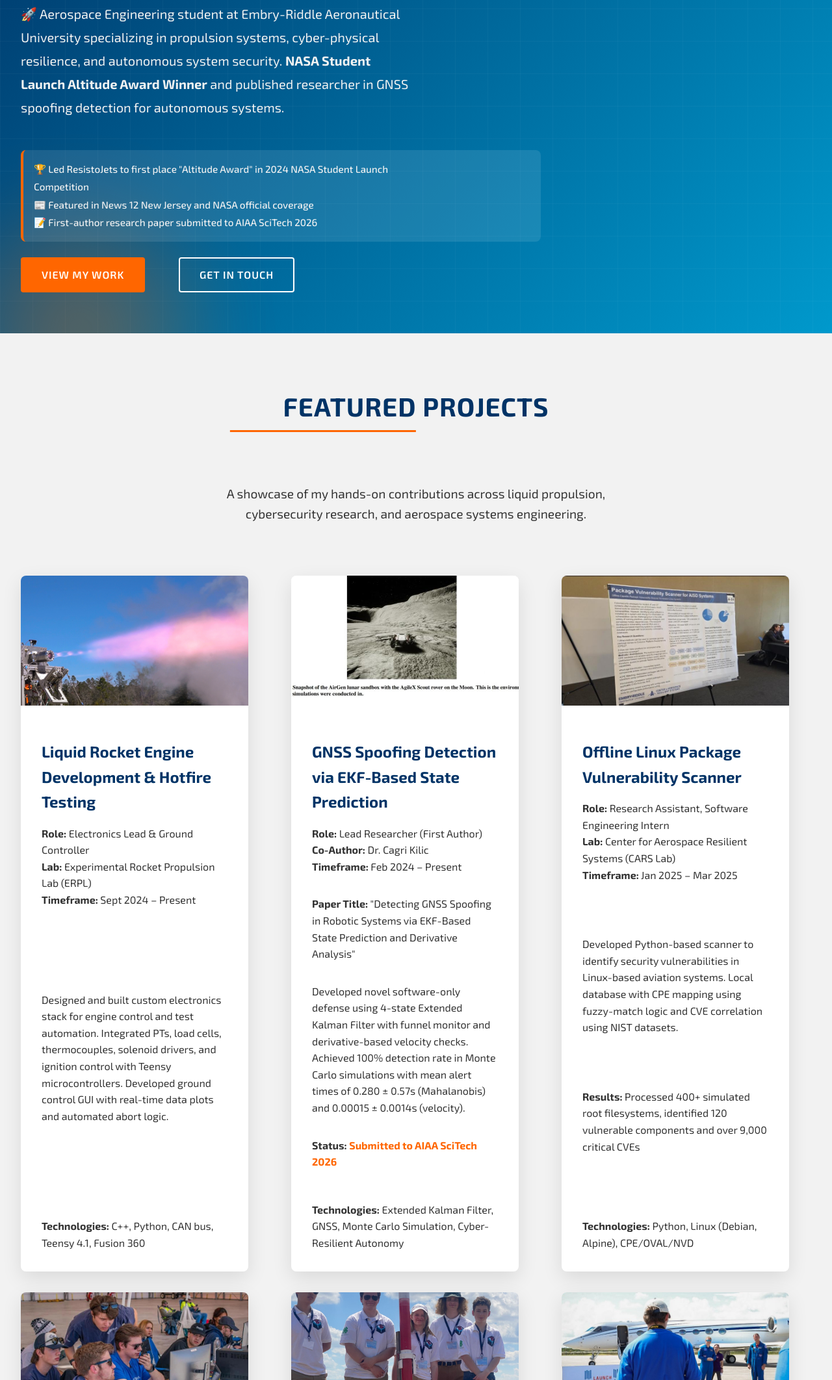
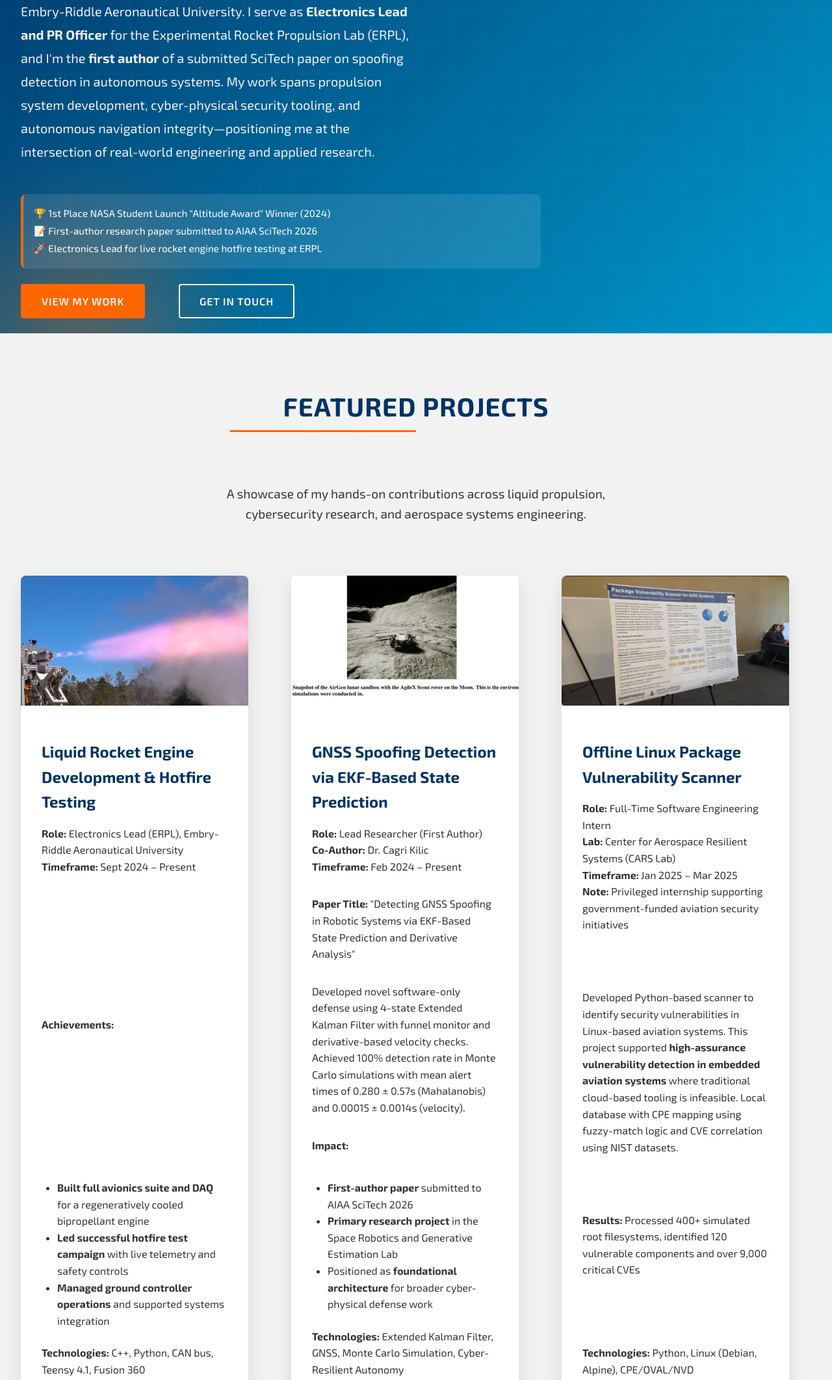
Before and after one commit to smcconoughey/sean-mcconoughey-portfolio, a website built with Vite: page index.html in a window 1280 px wide. Shown: the part 357-2481 px from the top of the page at 65% size. Built offline with nearby package versions, Linux system fonts and the light colour scheme.

Commit message:
Strengthened portfolio content with formal language, emphasized research impact, promoted internship role, and front-loaded highest-value achievements

```diff
--- a/index.html
+++ b/index.html
@@ -648,11 +648,11 @@
         <div class="container">
             <div class="hero-content">
                 <h1>Sean McConoughey<br><span>Aerospace Engineering Portfolio</span></h1>
-                <p>🚀 Aerospace Engineering student at Embry-Riddle Aeronautical University specializing in propulsion systems, cyber-physical resilience, and autonomous system security. <strong>NASA Student Launch Altitude Award Winner</strong> and published researcher in GNSS spoofing detection for autonomous systems.</p>
+                <p>I'm Sean McConoughey, an Aerospace Engineering student at Embry-Riddle Aeronautical University. I serve as <strong>Electronics Lead and PR Officer</strong> for the Experimental Rocket Propulsion Lab (ERPL), and I'm the <strong>first author</strong> of a submitted SciTech paper on spoofing detection in autonomous systems. My work spans propulsion system development, cyber-physical security tooling, and autonomous navigation integrity—positioning me at the intersection of real-world engineering and applied research.</p>
                 <div style="margin: 1.5rem 0; padding: 1rem; background: rgba(255, 255, 255, 0.1); border-radius: 8px; border-left: 4px solid #ff6600;">
-                    <p style="margin: 0; font-size: 0.95rem; font-weight: 500;">🏆 Led ResistoJets to first place "Altitude Award" in 2024 NASA Student Launch Competition<br>
-                    📰 Featured in News 12 New Jersey and NASA official coverage<br>
-                    📝 First-author research paper submitted to AIAA SciTech 2026</p>
+                    <p style="margin: 0; font-size: 0.95rem; font-weight: 500;">🏆 1st Place NASA Student Launch "Altitude Award" Winner (2024)<br>
+                    📝 First-author research paper submitted to AIAA SciTech 2026<br>
+                    🚀 Electronics Lead for live rocket engine hotfire testing at ERPL</p>
                 </div>
                 <a href="#projects" class="btn">View My Work</a>
                 <a href="#contact" class="btn btn-outline">Get In Touch</a>
@@ -677,10 +677,14 @@
                     </div>
                     <div class="research-card-content">
                         <h3>Liquid Rocket Engine Development & Hotfire Testing</h3>
-                        <p><strong>Role:</strong> Electronics Lead & Ground Controller<br>
-                        <strong>Lab:</strong> Experimental Rocket Propulsion Lab (ERPL)<br>
+                        <p><strong>Role:</strong> Electronics Lead (ERPL), Embry-Riddle Aeronautical University<br>
                         <strong>Timeframe:</strong> Sept 2024 – Present</p>
-                        <p>Designed and built custom electronics stack for engine control and test automation. Integrated PTs, load cells, thermocouples, solenoid drivers, and ignition control with Teensy microcontrollers. Developed ground control GUI with real-time data plots and automated abort logic.</p>
+                        <p><strong>Achievements:</strong></p>
+                        <ul style="margin: 0.5rem 0; padding-left: 1.5rem;">
+                            <li><strong>Built full avionics suite and DAQ</strong> for a regeneratively cooled bipropellant engine</li>
+                            <li><strong>Led successful hotfire test campaign</strong> with live telemetry and safety controls</li>
+                            <li><strong>Managed ground controller operations</strong> and supported systems integration</li>
+                        </ul>
                         <div style="margin-top: 1rem;">
                             <strong>Technologies:</strong> C++, Python, CAN bus, Teensy 4.1, Fusion 360
                         </div>
@@ -699,7 +703,12 @@
                         <strong>Timeframe:</strong> Feb 2024 – Present</p>
                         <p><strong>Paper Title:</strong> "Detecting GNSS Spoofing in Robotic Systems via EKF-Based State Prediction and Derivative Analysis"</p>
                         <p>Developed novel software-only defense using 4-state Extended Kalman Filter with funnel monitor and derivative-based velocity checks. Achieved 100% detection rate in Monte Carlo simulations with mean alert times of 0.280 ± 0.57s (Mahalanobis) and 0.00015 ± 0.0014s (velocity).</p>
-                        <p><strong>Status:</strong> <span style="color: #ff6600; font-weight: bold;">Submitted to AIAA SciTech 2026</span></p>
+                        <p><strong>Impact:</strong></p>
+                        <ul style="margin: 0.5rem 0; padding-left: 1.5rem;">
+                            <li><strong>First-author paper</strong> submitted to AIAA SciTech 2026</li>
+                            <li><strong>Primary research project</strong> in the Space Robotics and Generative Estimation Lab</li>
+                            <li>Positioned as <strong>foundational architecture</strong> for broader cyber-physical defense work</li>
+                        </ul>
                         <div style="margin-top: 1rem;">
                             <strong>Technologies:</strong> Extended Kalman Filter, GNSS, Monte Carlo Simulation, Cyber-Resilient Autonomy
                         </div>
@@ -713,10 +722,11 @@
                     </div>
                     <div class="research-card-content">
                         <h3>Offline Linux Package Vulnerability Scanner</h3>
-                        <p><strong>Role:</strong> Research Assistant, Software Engineering Intern<br>
+                        <p><strong>Role:</strong> Full-Time Software Engineering Intern<br>
                         <strong>Lab:</strong> Center for Aerospace Resilient Systems (CARS Lab)<br>
-                        <strong>Timeframe:</strong> Jan 2025 – Mar 2025</p>
-                        <p>Developed Python-based scanner to identify security vulnerabilities in Linux-based aviation systems. Local database with CPE mapping using fuzzy-match logic and CVE correlation using NIST datasets.</p>
+                        <strong>Timeframe:</strong> Jan 2025 – Mar 2025<br>
+                        <strong>Note:</strong> Privileged internship supporting government-funded aviation security initiatives</p>
+                        <p>Developed Python-based scanner to identify security vulnerabilities in Linux-based aviation systems. This project supported <strong>high-assurance vulnerability detection in embedded aviation systems</strong> where traditional cloud-based tooling is infeasible. Local database with CPE mapping using fuzzy-match logic and CVE correlation using NIST datasets.</p>
                         <p><strong>Results:</strong> Processed 400+ simulated root filesystems, identified 120 vulnerable components and over 9,000 critical CVEs</p>
                         <div style="margin-top: 1rem;">
                             <strong>Technologies:</strong> Python, Linux (Debian, Alpine), CPE/OVAL/NVD
@@ -747,11 +757,16 @@
                         <div style="background: linear-gradient(135deg, #0099cc, #ff6600); height: 200px; display: none; align-items: center; justify-content: center; color: white; font-size: 2rem;">🚀 NASA</div>
                     </div>
                     <div class="research-card-content">
-                        <h3>ResistoJets Rocketry Leadership – TARC to NASA SLI</h3>
+                        <h3>NASA Student Launch Initiative – Team Leadership</h3>
                         <p><strong>Organization:</strong> Morris County 4-H / ResistoJets Rocketry<br>
-                        <strong>Timeframe:</strong> Oct 2021 – May 2024<br>
-                        <strong>🏆 Achievements:</strong> <span style="color: #ff6600; font-weight: bold;">NASA Altitude Award Winner 2024, TARC Top 25 Nationally</span></p>
-                        <p><strong>Leadership Journey:</strong> Founded ResistoJets from scratch, leading the team from American Rocketry Challenge (top 25/800+ teams) to NASA Student Launch Initiative success. As the only New Jersey team, won first place "Altitude Award" landing 43 feet from target. Managed multi-year program growth, team development, and $40,000+ in fundraising.</p>
+                        <strong>Timeframe:</strong> Oct 2021 – May 2024</p>
+                        <p><strong>Achievement:</strong></p>
+                        <ul style="margin: 0.5rem 0; padding-left: 1.5rem;">
+                            <li><strong>1st Place NASA Student Launch "Altitude Award" Winner (2024)</strong></li>
+                            <li><strong>Only New Jersey team</strong> in the competition, placing within 43 feet of target altitude</li>
+                            <li><strong>Managed technical operations, outreach, and review board presentations</strong> for Project Hermes and Stardust</li>
+                        </ul>
+                        <p><strong>Leadership Journey:</strong> Founded ResistoJets from scratch, progressing from American Rocketry Challenge (top 25/800+ teams) to NASA SLI success. Managed multi-year program growth, team development, and $40,000+ in fundraising.</p>
                         <p>Featured in <a href="https://newjersey.news12.com/jersey-proud-teen-rocket-engineers-hope-to-be-part-of-nasa-one-day" target="_blank" style="color: #0099cc;">News 12 New Jersey</a> and <a href="https://sebsnjaesnews.rutgers.edu/2024/07/4-h-resistojets-rocketry-club-wins-altitude-award-in-2024-nasa-student-launch-competition/" target="_blank" style="color: #0099cc;">Rutgers NJAES News</a>.</p>
                         <div style="margin-top: 1rem;">
                             <strong>Skills:</strong> Team Leadership, Program Management, Systems Engineering, High-Powered Rocketry, Media Relations
```
